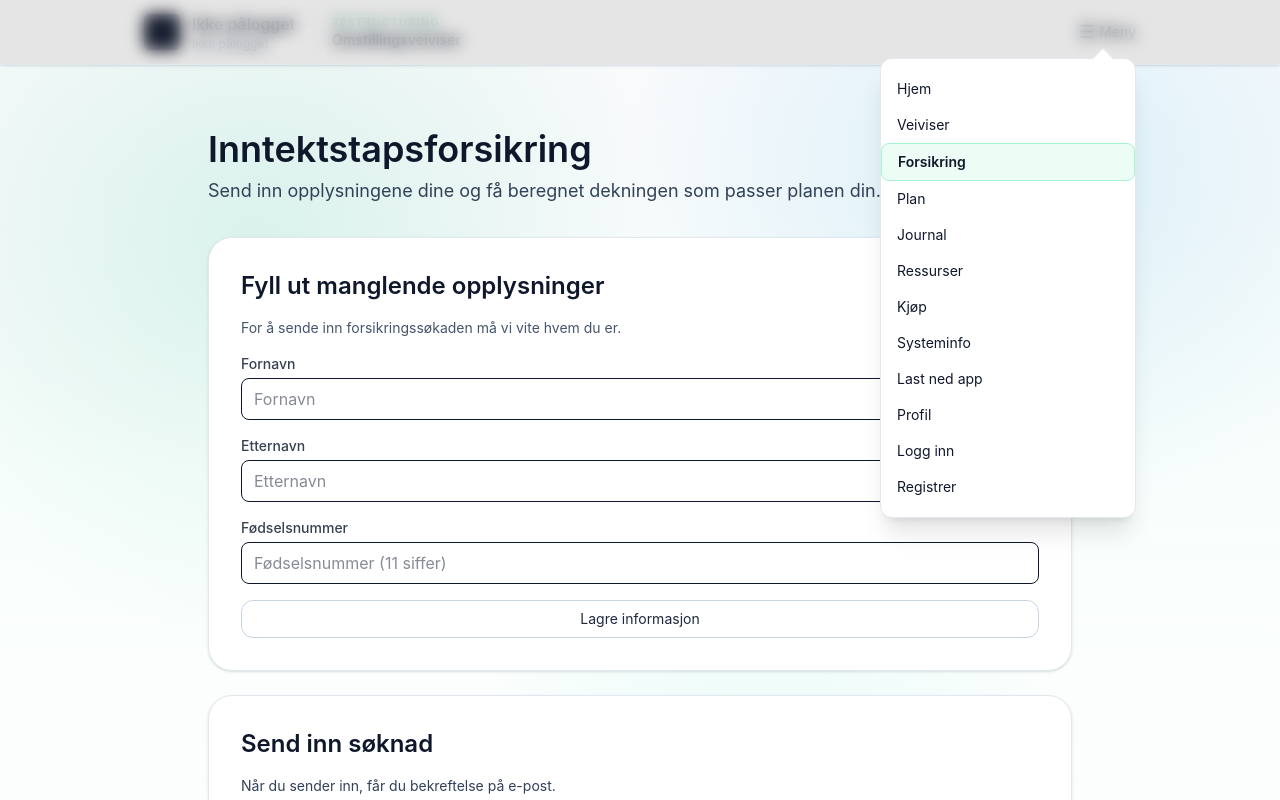
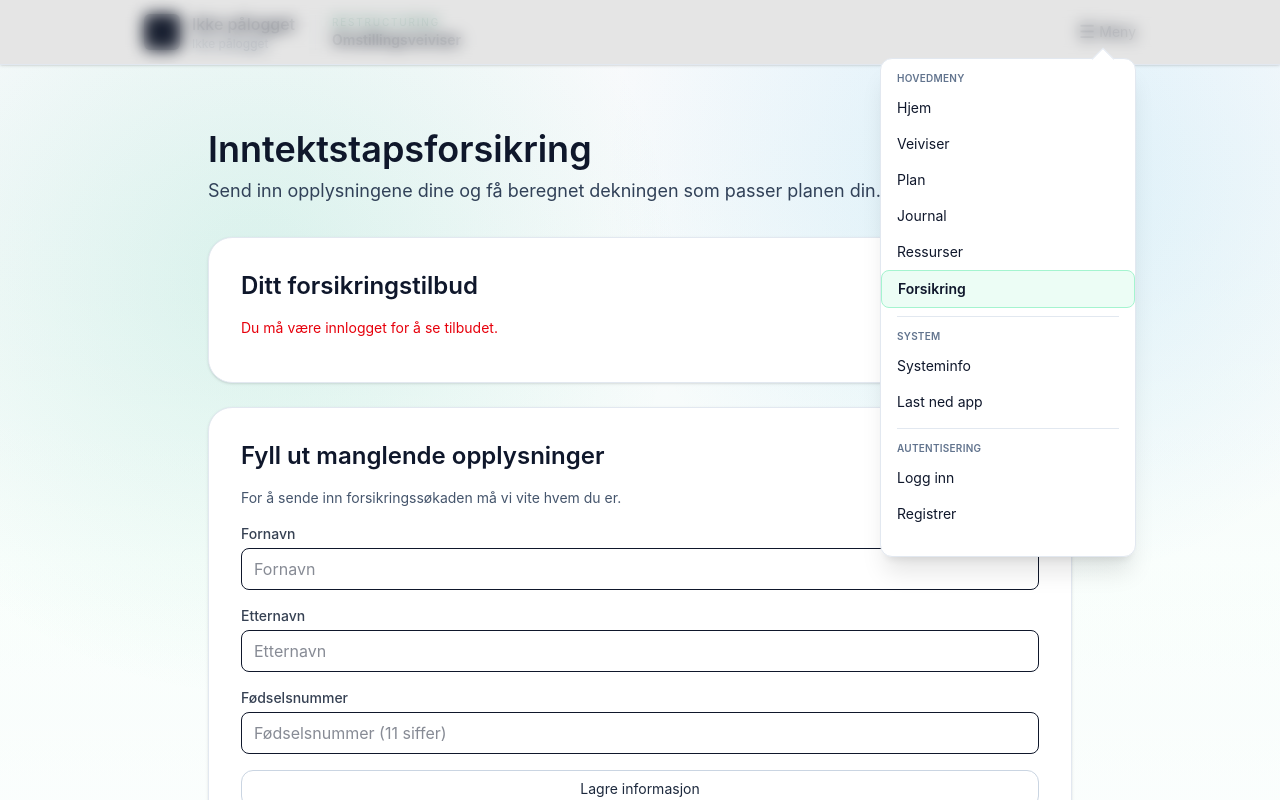
Before and after one commit to ltj54/restructuring, a React (Vite) app in the folder frontend/: page /insurance in a window 1280 px wide. Both pictures are taken after a click on the button "Åpne meny". Shown: the top 800 px of the page. Built offline with nearby package versions, Linux system fonts and the light colour scheme; no server answers.

Commit message:
Menyer og forsikringer

```diff
--- a/frontend/src/app/ProtectedLayout.tsx
+++ b/frontend/src/app/ProtectedLayout.tsx
@@ -2,16 +2,37 @@ import React from 'react';
 import { Navigate, Outlet, useLocation } from 'react-router-dom';
 import { useAuth } from '@/hooks/useAuth';
 
+/**
+ * ProtectedLayout
+ *
+ * - Viser innhold hvis bruker er innlogget
+ * - Sender til /login hvis ikke innlogget
+ * - Laster først til vi vet auth-status
+ * - Hindrer redirect-bugs og open-redirect
+ */
 export default function ProtectedLayout() {
-  const { isAuthenticated } = useAuth();
+  const { isAuthenticated, isLoading } = useAuth();
   const location = useLocation();
 
-  // Ikke innlogget → send til login med redirect
+  // 1) Avvent auth-status – unngår flimmer
+  if (isLoading) {
+    return (
+      <div className="w-full h-full flex items-center justify-center text-gray-500">Laster…</div>
+    );
+  }
+
+  // 2) Ikke logget inn → redirect
   if (!isAuthenticated) {
-    const redirectTo = encodeURIComponent(location.pathname + location.search + location.hash);
+    const raw = location.pathname + location.search + location.hash;
+
+    // 🚨 Sikkerhet: hindre redirect til eksterne adresser
+    const safe = raw.startsWith('/') ? raw : '/';
+
+    const redirectTo = encodeURIComponent(safe);
+
     return <Navigate to={`/login?redirect=${redirectTo}`} replace />;
   }
 
-  // Innlogget → vis siden
+  // 3) Logget inn → vis siden
   return <Outlet />;
 }
--- a/frontend/src/layouts/MainLayout.tsx
+++ b/frontend/src/layouts/MainLayout.tsx
@@ -13,6 +13,59 @@ interface MainLayoutProps {
   navLinks: MainNavLink[];
 }
 
+/* -------------------------------------------------------------
+   SEKSJONERING + SORTERING
+------------------------------------------------------------- */
+
+interface NavSection {
+  title: string;
+  items: MainNavLink[];
+}
+
+function useNavSections(navLinks: MainNavLink[], isAuthenticated: boolean): NavSection[] {
+  // --- HOVEDMENY --- (din rekkefølge)
+  const hovedmeny = [
+    navLinks.find((l) => l.path === '/'),
+    navLinks.find((l) => l.path === '/wizard'),
+    navLinks.find((l) => l.path === '/plan'),
+    navLinks.find((l) => l.path === '/journal'),
+    navLinks.find((l) => l.path === '/resources'),
+    navLinks.find((l) => l.path === '/insurance'),
+    navLinks.find((l) => l.path === '/purchase'),
+  ].filter(Boolean) as MainNavLink[];
+
+  // --- SYSTEM ---
+  const system = [
+    navLinks.find((l) => l.path === '/systeminfo'),
+    navLinks.find((l) => l.path === '/last-ned'),
+  ].filter(Boolean) as MainNavLink[];
+
+  // --- PROFIL ---
+  const profileLink = navLinks.find((l) => l.path === '/me');
+
+  // --- AUTENTISERING ---
+  const authLinks = navLinks.filter((l) => ['/login', '/register'].includes(l.path));
+
+  const sections: NavSection[] = [
+    { title: 'HOVEDMENY', items: hovedmeny },
+    { title: 'SYSTEM', items: system },
+  ];
+
+  if (isAuthenticated && profileLink) {
+    sections.push({ title: 'PROFIL', items: [profileLink] });
+  }
+
+  if (!isAuthenticated) {
+    sections.push({ title: 'AUTENTISERING', items: authLinks });
+  }
+
+  return sections;
+}
+
+/* -------------------------------------------------------------
+   MAINLAYOUT KOMPONENTEN
+------------------------------------------------------------- */
+
 export default function MainLayout({ navLinks }: MainLayoutProps) {
   const location = useLocation();
   const { logEvent } = useStructuredLogger('MainLayout');
@@ -20,6 +73,8 @@ export default function MainLayout({ navLinks }: MainLayoutProps) {
   const auth = useAuth();
   const user = auth?.user;
   const isAuthenticated = !!user;
+
+  const navSections = useNavSections(navLinks, isAuthenticated);
 
   const displayName: string =
     (user && (user.fullName || user.name || user.displayName || user.email)) || 'Ikke pålogget';
@@ -39,12 +94,12 @@ export default function MainLayout({ navLinks }: MainLayoutProps) {
   const menuButtonRef = useRef<HTMLButtonElement | null>(null);
   const menuPanelRef = useRef<HTMLDivElement | null>(null);
 
+  /* LOGGING */
   useEffect(() => {
-    logEvent('navigation_change', {
-      meta: { path: location.pathname },
-    });
+    logEvent('navigation_change', { meta: { path: location.pathname } });
   }, [location.pathname, logEvent]);
 
+  /* KLIKKE UTENFOR MENY */
   useEffect(() => {
     if (!menuOpen) return;
 
@@ -60,16 +115,15 @@ export default function MainLayout({ navLinks }: MainLayoutProps) {
     return () => document.removeEventListener('click', handleClickOutside);
   }, [menuOpen]);
 
-  const effectiveNavLinks = navLinks.filter((link) => {
-    if (!isAuthenticated) return true;
-    if (link.path === '/login' || link.path === '/register') return false;
-    return true;
-  });
-
+  /* HANDLE LOGOUT */
   const handleLogout = () => {
     auth?.logout?.();
     setMenuOpen(false);
   };
+
+  /* -------------------------------------------------------------
+     RENDER
+  ------------------------------------------------------------- */
 
   return (
     <div className="min-h-screen bg-gradient-to-b from-brand-soft via-white to-slate-50 text-slate-900 flex flex-col">
@@ -81,12 +135,14 @@ export default function MainLayout({ navLinks }: MainLayoutProps) {
             <div className="w-9 h-9 bg-slate-900 text-white flex items-center justify-center rounded-md font-bold">
               {isAuthenticated ? initials : '--'}
             </div>
+
             <div className="flex flex-col">
               <span className="font-medium truncate max-w-[160px]">{displayName}</span>
               <span className="text-xs text-slate-600">
                 {isAuthenticated ? 'Pålogget' : 'Ikke pålogget'}
               </span>
             </div>
+
             <div className="hidden sm:flex flex-col pl-4 border-l border-slate-200 ml-2">
               <span className="text-[10px] uppercase tracking-[0.18em] text-emerald-800">
                 Restructuring
@@ -95,7 +151,7 @@ export default function MainLayout({ navLinks }: MainLayoutProps) {
             </div>
           </div>
 
-          {/* LOGG UT + HAMBURGER */}
+          {/* LOGG UT + BURGER */}
           <div className="relative flex items-center gap-4">
             {isAuthenticated && (
               <button
@@ -117,12 +173,14 @@ export default function MainLayout({ navLinks }: MainLayoutProps) {
               <span className="text-sm">Meny</span>
             </button>
 
+            {/* DROPDOWN-MENY */}
             {menuOpen && (
               <>
                 <div
                   onClick={() => setMenuOpen(false)}
                   className="fixed inset-0 bg-black/10 backdrop-blur-sm z-40"
                 />
+
                 <div
                   ref={menuPanelRef}
                   className="
@@ -141,7 +199,16 @@ export default function MainLayout({ navLinks }: MainLayoutProps) {
                   />
 
                   <div className="py-3">
-                    {effectiveNavLinks.map((link) => (
+                    {/* SEKSJONSVIS RENDERING */}
+                    {navSections.map((section, sectionIdx) => (
+                      <div key={section.title} className="mb-3">
+                        {/* HEADER */}
+                        <div className="px-4 pb-1 text-[10px] font-semibold uppercase tracking-wide text-slate-500">
+                          {section.title}
+                        </div>
+
+                        {/* LINKS */}
+                        {section.items.map((link) => (
                           <NavLink
                             key={link.path}
                             to={link.path}
@@ -156,9 +223,15 @@ export default function MainLayout({ navLinks }: MainLayoutProps) {
                               ].join(' ')
                             }
                           >
-                        {link.icon && <span aria-hidden="true">{link.icon}</span>}
                             <span>{link.label}</span>
                           </NavLink>
+                        ))}
+
+                        {/* Separator */}
+                        {sectionIdx < navSections.length - 1 && (
+                          <div className="my-2 mx-4 border-t border-slate-200" />
+                        )}
+                      </div>
                     ))}
                   </div>
                 </div>
--- a/frontend/src/pages/InsurancePage.tsx
+++ b/frontend/src/pages/InsurancePage.tsx
@@ -1,10 +1,17 @@
-import React from 'react';
+import React, { useEffect, useState } from 'react';
 import { FormAlert } from '@/components/form/FormAlert';
 import TextField from '@/components/form/TextField';
 import Card from '@/components/Card';
 import Button from '@/components/Button';
 import PageLayout from '@/components/PageLayout';
 import { useInsurancePage } from '@/hooks/useInsurancePage';
+import { API_BASE_URL } from '@/utils/config';
+import { getErrorMessage } from '@/utils/api';
+
+type InsuranceOffer = {
+  price: number;
+  coverage: string;
+};
 
 export default function InsurancePage(): React.ReactElement {
   const {
@@ -18,10 +25,51 @@ export default function InsurancePage(): React.ReactElement {
     onSendInsurance,
   } = useInsurancePage();
 
+  const [offer, setOffer] = useState<InsuranceOffer | null>(null);
+  const [offerError, setOfferError] = useState<string | null>(null);
+  const token = typeof window !== 'undefined' ? localStorage.getItem('token') : null;
+
   const {
     register,
     formState: { errors },
   } = form;
+
+  useEffect(() => {
+    let isMounted = true;
+
+    const fetchOffer = async () => {
+      if (!token) {
+        setOffer(null);
+        setOfferError('Du må være innlogget for å se tilbudet.');
+        return;
+      }
+
+      try {
+        const response = await fetch(`${API_BASE_URL}/private/offer`, {
+          headers: { Authorization: `Bearer ${token}` },
+        });
+
+        if (!response.ok) throw new Error(`HTTP ${response.status}`);
+
+        const data = (await response.json()) as InsuranceOffer;
+        if (isMounted) {
+          setOffer(data);
+          setOfferError(null);
+        }
+      } catch (err) {
+        if (isMounted) {
+          setOffer(null);
+          setOfferError(getErrorMessage(err, 'Kunne ikke hente tilbud.'));
+        }
+      }
+    };
+
+    fetchOffer();
+
+    return () => {
+      isMounted = false;
+    };
+  }, [token]);
 
   if (isLoading) {
     return (
@@ -50,6 +98,22 @@ export default function InsurancePage(): React.ReactElement {
       }
     >
       <div className="space-y-6">
+        <Card title="Ditt forsikringstilbud">
+          {offerError && <p className="mb-3 text-sm text-red-600">{offerError}</p>}
+          {offer ? (
+            <div className="border rounded-xl p-4 bg-slate-50 text-sm space-y-2">
+              <p>
+                <strong>Pris per måned:</strong> {offer.price} kr
+              </p>
+              <p>
+                <strong>Dekning:</strong> {offer.coverage}
+              </p>
+            </div>
+          ) : (
+            !offerError && <p className="text-sm text-slate-600">Henter tilbud ...</p>
+          )}
+        </Card>
+
         {banner && (
           <FormAlert variant={banner.variant} message={banner.message} action={banner.action} />
         )}
```
Also changed, not shown: frontend/src/app/routes.tsx (+24 -10 lines), frontend/src/pages/PurchasePage.tsx (deleted, +0 -93 lines). Lines whose indentation alone changed are shown as unchanged.
